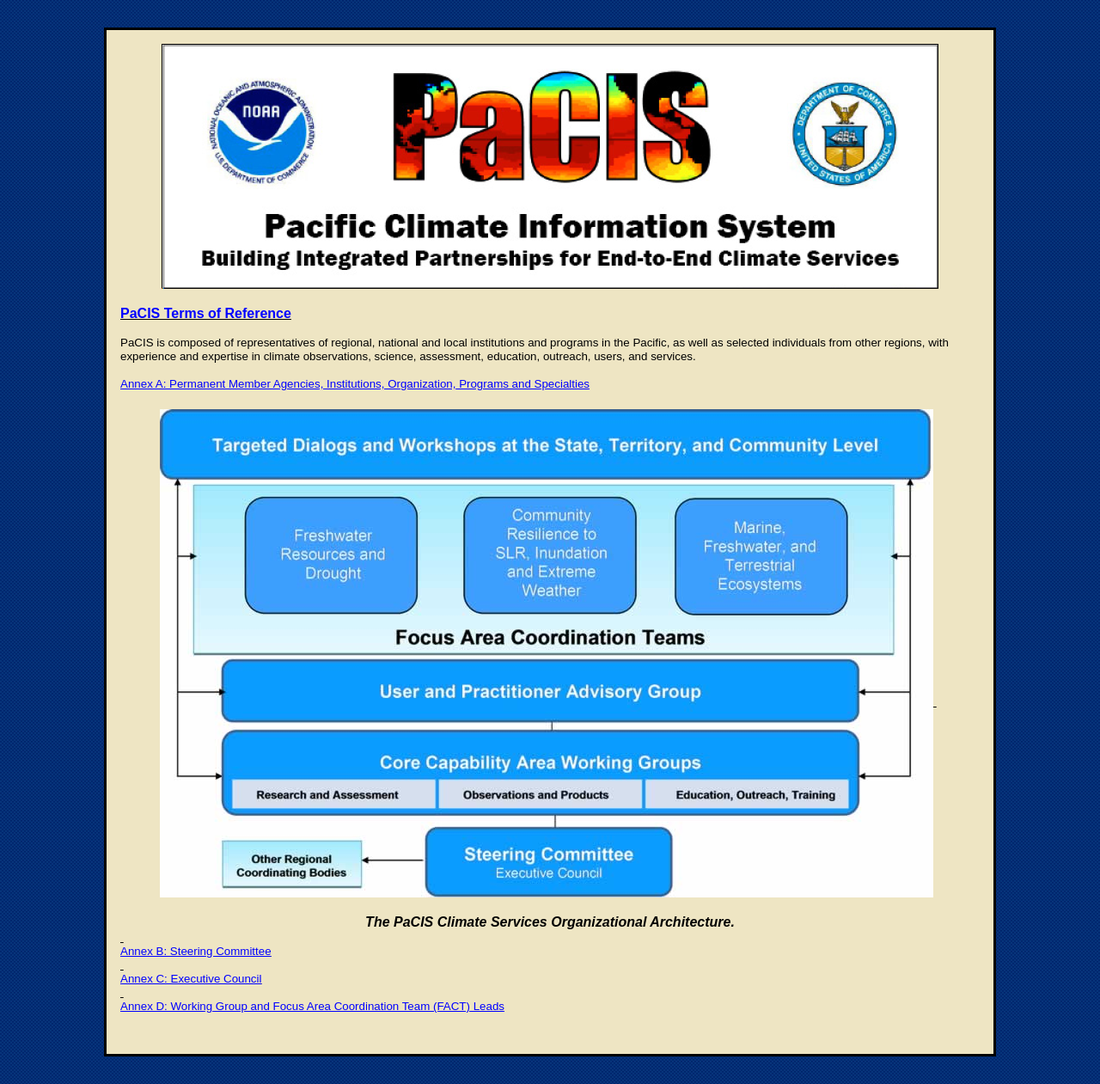
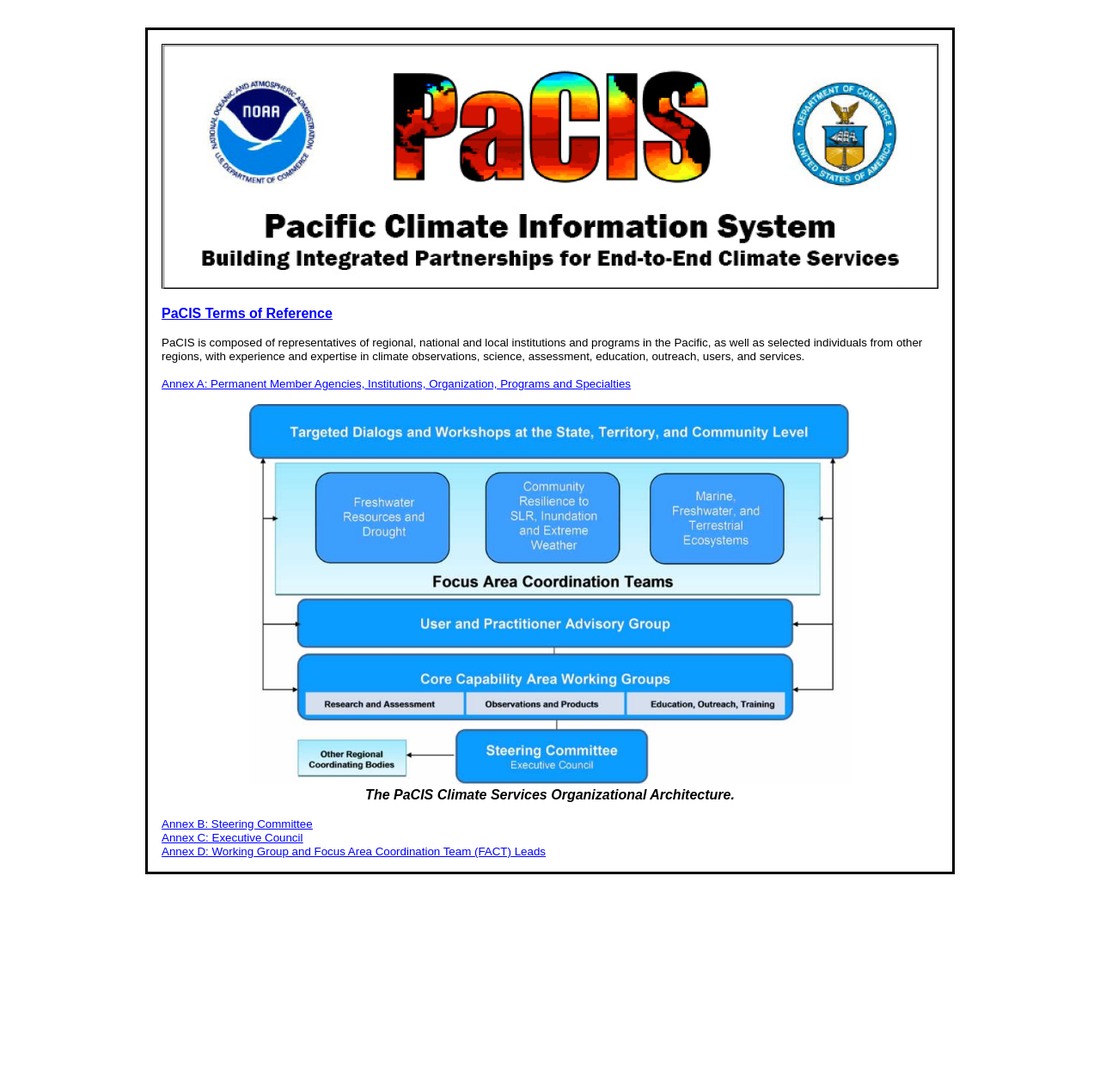
Before and after one commit to ideaesb/pacis-home, a PHP site: page /tor.html in a window 1280 px wide. Shown: the whole page at 86% size. After the commit the page ends 1017 px from the top, so only its background shows below. Run offline with PHP 8.4, Linux system fonts and the light colour scheme.

Commit message:
edits 9/13

```diff
--- a/css/tor.css
+++ b/css/tor.css
@@ -6,17 +6,22 @@
 }
 body
 {
-  /* background-color: #fff; change the color to your background color */
-  background:#263f78 url(../images/background.jpg);
+  background-color: #fff;
+  /* background:#263f78 url(../images/background.jpg); */
 }
 
 #main
 {
   width: 80%;
-  max-width: 1000px;
-  background-color:#EEE5C3;
+  max-width: 904px;
+  background-color:#fff;
   border: solid black medium; /* remove if you don't want a border */
   margin: 2em auto;
   padding: 1em;
   text-align:center;
 }
+img.floatRightClear {
+    float: right;
+    clear: right;
+    margin: 4px;
+}
--- a/tor.html
+++ b/tor.html
@@ -80,8 +80,7 @@
 
 <p class=MsoBodyText><span style='font-size:10.0pt'>&nbsp;</span></p>
 
-<p class=MsoBodyText><u><b><span style='font-size:12.0pt;color:blue'>PaCIS Terms
-of Reference</span></b></u></p>
+<p class=MsoBodyText><u><b><span style='font-size:12.0pt;color:blue'><a href="docs/PaCIS%20October%202011%20Terms%20of%20Reference.doc" target="_blank">PaCIS Terms of Reference</a></span></b></u></p>
 
 <p class=MsoBodyText><span style='font-size:10.0pt'>&nbsp;</span></p>
 
@@ -99,91 +98,24 @@
 
 <p class=MsoBodyText><span style='font-size:10.0pt'>&nbsp;</span></p>
 
-<p class=MsoBodyText>
-
-<table cellpadding=0 cellspacing=0 align=left>
- <tr>
-  <td width=46 height=6></td>
- </tr>
- <tr>
-  <td></td>
-  <td>  <img src="images/csarch.jpg" />
-</td>
- </tr>
-</table>
-
-<span style='font-size:10.0pt'>&nbsp;</span></p>
-
-<p class=MsoBodyText><span style='font-size:10.0pt'>&nbsp;</span></p>
-
-<p class=MsoBodyText><span style='font-size:10.0pt'>&nbsp;</span></p>
-
-<p class=MsoBodyText><span style='font-size:10.0pt'>&nbsp;</span></p>
-
-<p class=MsoBodyText><span style='font-size:10.0pt'>&nbsp;</span></p>
-
-<p class=MsoBodyText><span style='font-size:10.0pt'>&nbsp;</span></p>
-
-<p class=MsoBodyText><span style='font-size:10.0pt'>&nbsp;</span></p>
-
-<p class=MsoBodyText><span style='font-size:10.0pt'>&nbsp;</span></p>
-
-<p class=MsoBodyText><span style='font-size:10.0pt'>&nbsp;</span></p>
-
-<p class=MsoBodyText><span style='font-size:10.0pt'>&nbsp;</span></p>
-
-<p class=MsoBodyText><span style='font-size:10.0pt'>&nbsp;</span></p>
-
-<p class=MsoBodyText><span style='font-size:10.0pt'>&nbsp;</span></p>
-
-<p class=MsoBodyText><span style='font-size:10.0pt'>&nbsp;</span></p>
-
-<p class=MsoBodyText><span style='font-size:10.0pt'>&nbsp;</span></p>
-
-<p class=MsoBodyText><span style='font-size:10.0pt'>&nbsp;</span></p>
-
-<p class=MsoBodyText><span style='font-size:10.0pt'>&nbsp;</span></p>
-
-<p class=MsoBodyText><span style='font-size:10.0pt'>&nbsp;</span></p>
-
-<p class=MsoBodyText><span style='font-size:10.0pt'>&nbsp;</span></p>
-
-<p class=MsoBodyText><span style='font-size:10.0pt'>&nbsp;</span></p>
-
-<p class=MsoBodyText><span style='font-size:10.0pt'>&nbsp;</span></p>
-
-<p class=MsoBodyText><u><span style='font-size:10.0pt;color:blue'><span
- style='text-decoration:none'>&nbsp;</span></span></u></p>
-
-<br clear=ALL>
-
-<p class=MsoBodyText><span style='font-size:10.0pt'>&nbsp;</span></p>
+<img src="images/csarch.jpg" width="700"/>
 
 <p class=MsoBodyText align=center style='text-align:center'><b><i><span
 style='font-size:12.0pt'>The PaCIS Climate Services Organizational
 Architecture.</span></i></b></p>
 
-<p class=MsoBodyText><u><span style='font-size:10.0pt;color:blue'><span
- style='text-decoration:none'>&nbsp;</span></span></u></p>
+<p class=MsoBodyText><span style='font-size:10.0pt'>&nbsp;</span></p>
 
 <p class=MsoBodyText><u><span style='font-size:10.0pt;color:blue'><a href="docs/Annex%20B_ PaCIS%20October%202011%20_SC.doc" target="_blank">Annex B:
 Steering Committee</a></span></u></p>
 
-<p class=MsoBodyText><u><span style='font-size:10.0pt;color:blue'><span
- style='text-decoration:none'>&nbsp;</span></span></u></p>
 
 <p class=MsoBodyText><u><span style='font-size:10.0pt;color:blue'><a href="docs/Annex%20C_PaCIS%20October%202011_EC.doc" target="_blank">Annex C:
 Executive Council</a></span></u></p>
 
-<p class=MsoBodyText><u><span style='font-size:10.0pt;color:blue'><span
- style='text-decoration:none'>&nbsp;</span></span></u></p>
-
 <p class=MsoBodyText><u><span style='font-size:10.0pt;color:blue'><a href="docs/Annex%20D_ PaCIS%20October%202011 _WGnFACT%20Chairs.doc" target="_blank">Annex D:
 Working Group and Focus Area Coordination Team (FACT) Leads</a></span></u></p>
 
-<p class=MsoBodyText><span style='font-size:10.0pt'>&nbsp;</span></p>
-
-<p class=MsoBodyText><span style='font-size:10.0pt'>&nbsp;</span></p>
 
 
   </div>
```
Also changed, not shown: history.html (+3 -3 lines), index.html (+5 -7 lines), images/NCA-PAC_r03mg.jpg (added).
